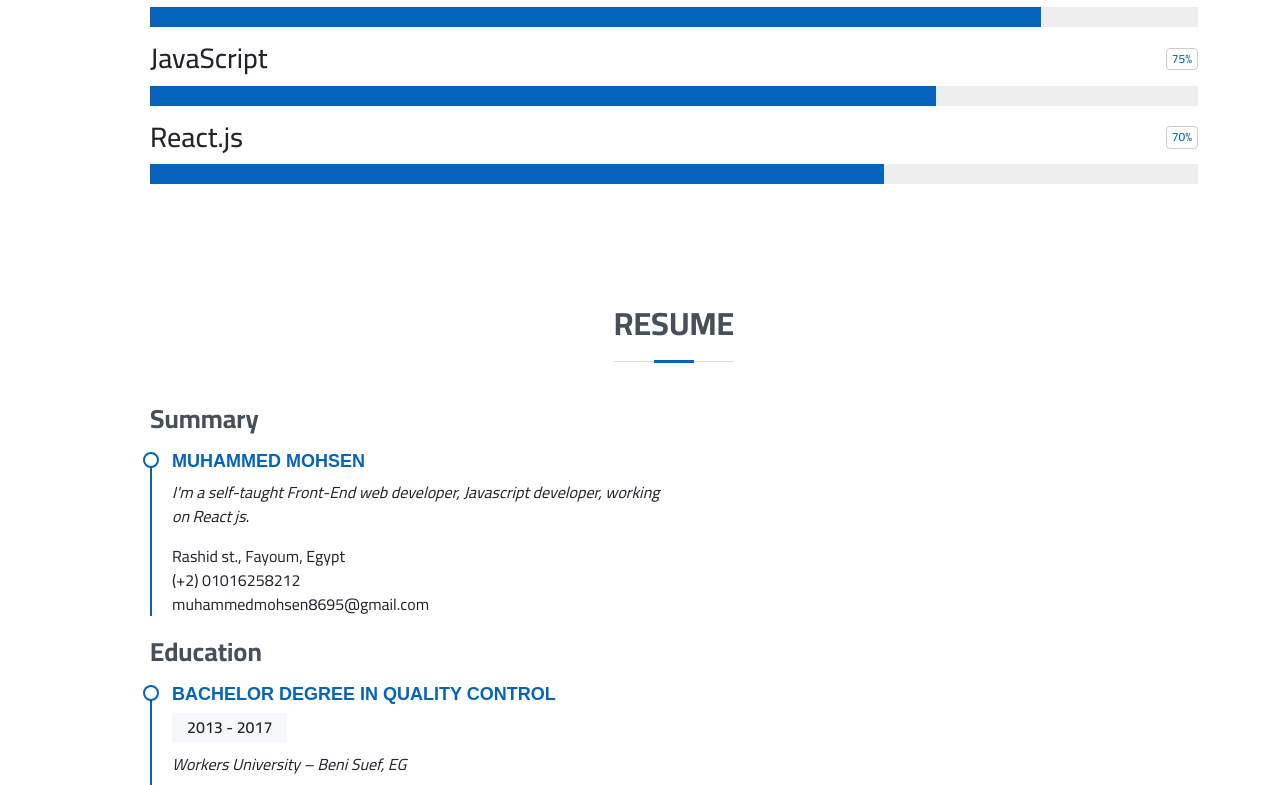
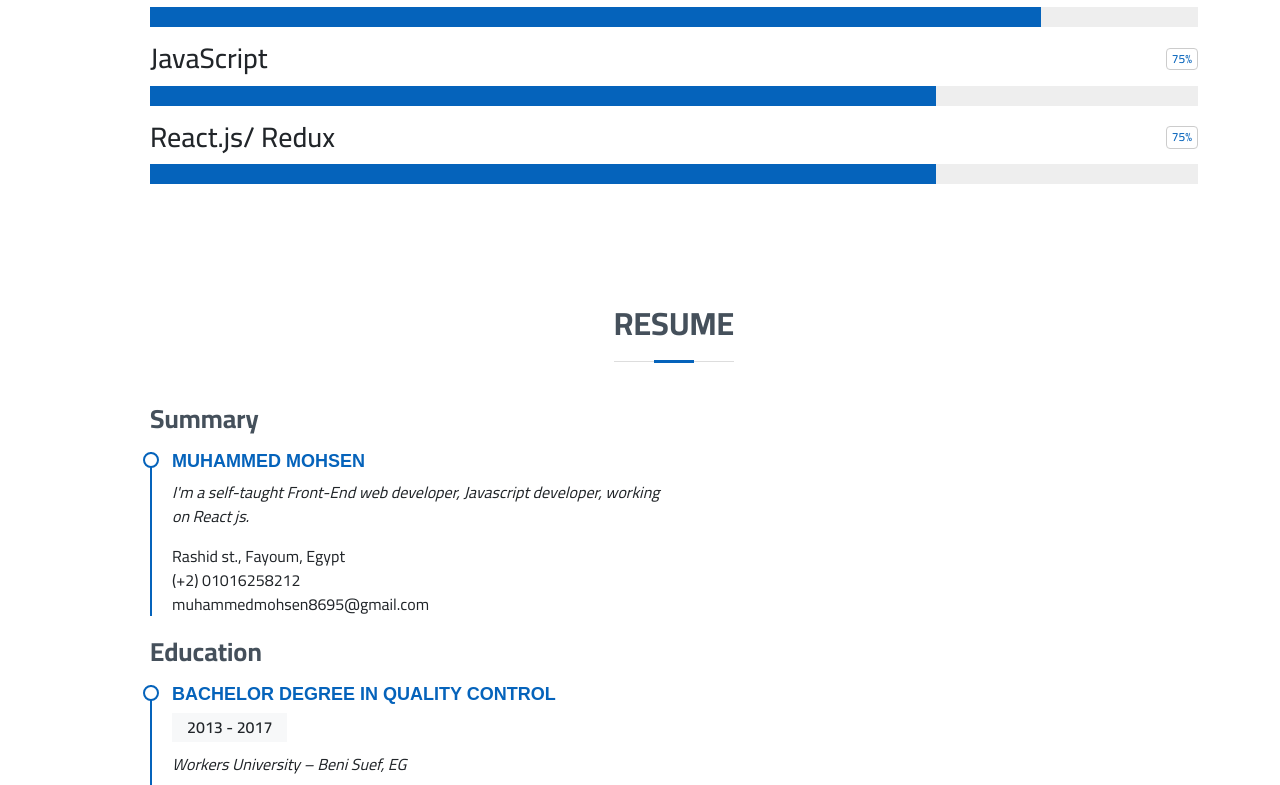
Before and after one commit to MuhammedMohsenn/My-Resume, a plain HTML site: page index.html in a window 1280 px wide. Shown: the part 1875-2660 px from the top of the page. Drawn offline with nearby package versions, Linux system fonts and the light colour scheme.

Commit message:
made some edits

```diff
--- a/index.html
+++ b/index.html
@@ -191,9 +191,9 @@
                 </div>
               </div>
               <div class="skill">
-                <h3>React.js <span>70%</span></h3>
+                <h3>React.js/ Redux <span>75%</span></h3>
                 <div class="the-progress">
-                  <span style="width: 70%"></span>
+                  <span style="width: 75%"></span>
                 </div>
               </div>
             </div>
@@ -329,7 +329,7 @@
               </div>
             </div>
           </div>
-          <div class="col-lg-4 col-md-6 portfolio-item">
+          <!-- <div class="col-lg-4 col-md-6 portfolio-item">
             <div class="portfolio-wrap">
               <img
                 src="assets/imgs/E-commerce.png"
@@ -349,7 +349,7 @@
                 >
               </div>
             </div>
-          </div>
+          </div> -->
           <div class="col-lg-4 col-md-6 portfolio-item">
             <div class="portfolio-wrap">
               <img
```
